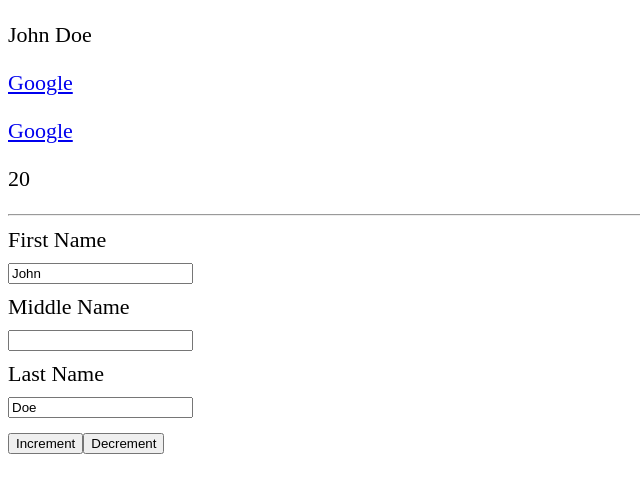
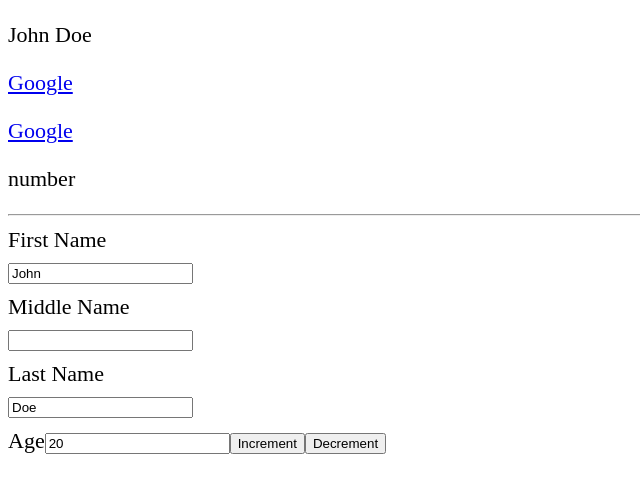
Before and after one commit to jeremysb1/vue-fundamentals, a plain HTML site: page index.html in a window 1280 px wide. Shown: the whole page, without its empty margins (0-640 px from the left). Drawn offline with nearby package versions, Linux system fonts and the light colour scheme.

Commit message:
v-model modifiers

```diff
--- a/index.html
+++ b/index.html
@@ -9,18 +9,21 @@
     	<p>{{ fullName() }}</p>
     	<p><a :href="url" target="_blank">Google</a></p>
         <p v-html="raw_url"></p>
-        <p>{{ age }}</p>
+        <p>{{ typeof age }}</p>
 
     	<hr />
 
     	<label>First Name</label>
-    	<input type="text" v-model="firstName"/>
+    	<input type="text" v-model.lazy.trim="firstName"/>
 
         <label>Middle Name</label>
         <input type="text" @keyup.enter="updateMiddleName"/>
 
     	<label>Last Name</label>
     	<input type="text" :value="lastName" @input.prevent="updateLastName('Last name event triggered', $event)"/>
+
+        <label>Age</label>
+        <input type="number" v-model.number="age"/>
 
         <button type="button" @click="increment">Increment</button>
         <button type="button" @click.ctrl="age--">Decrement</button>
```
